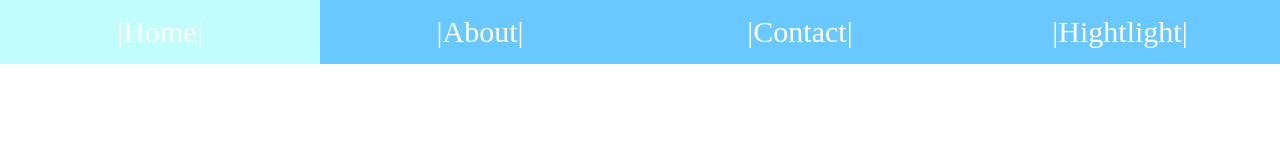
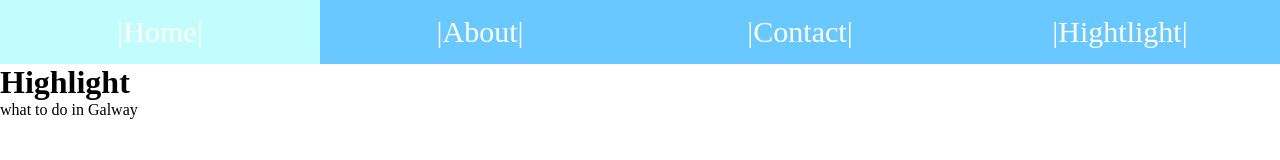
Before and after one commit to BenRedmondgithub/20041211_Redmond_Ben_WebDev-project, a plain HTML site: page Highlight/index.html in a window 1280 px wide. Drawn offline with Linux system fonts and the light colour scheme.

Commit message:
Started work on HighLight page

```diff
--- a/Highlight/index.html
+++ b/Highlight/index.html
@@ -17,7 +17,8 @@
             </ul>
         </nav>
     </header>
-
+    <h1>Highlight</h1>
+    <P>what to do in Galway</P>
     <main></main>
 
     <footer></footer>
```
